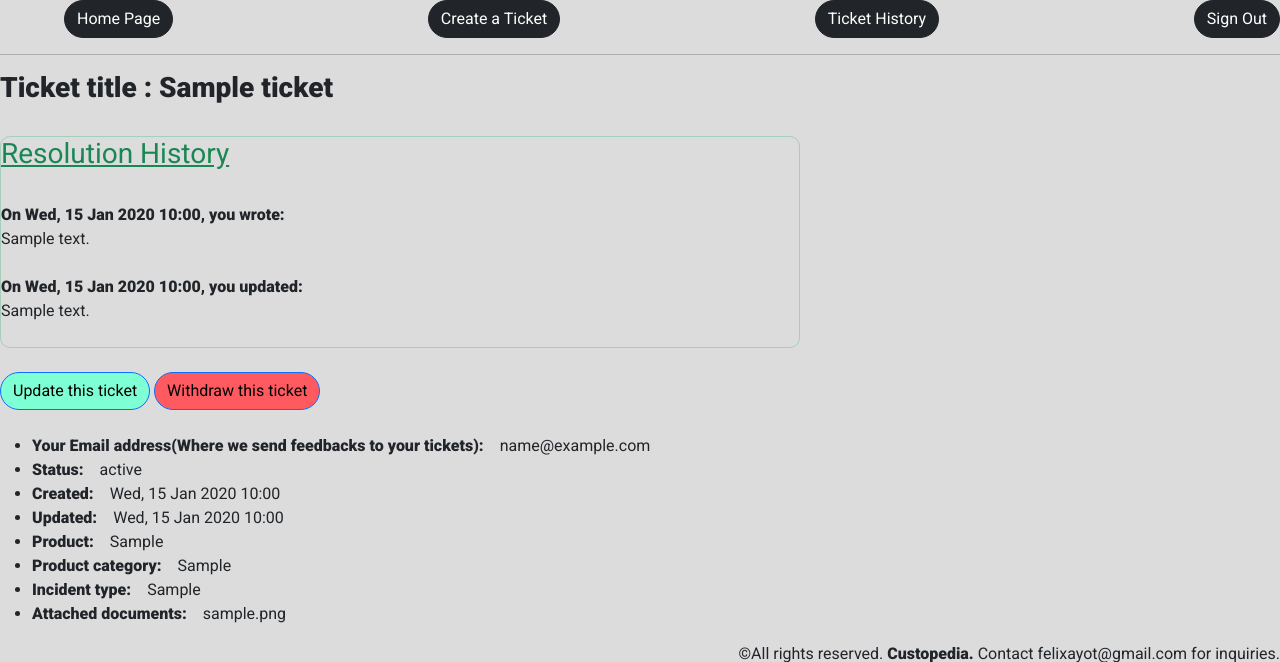
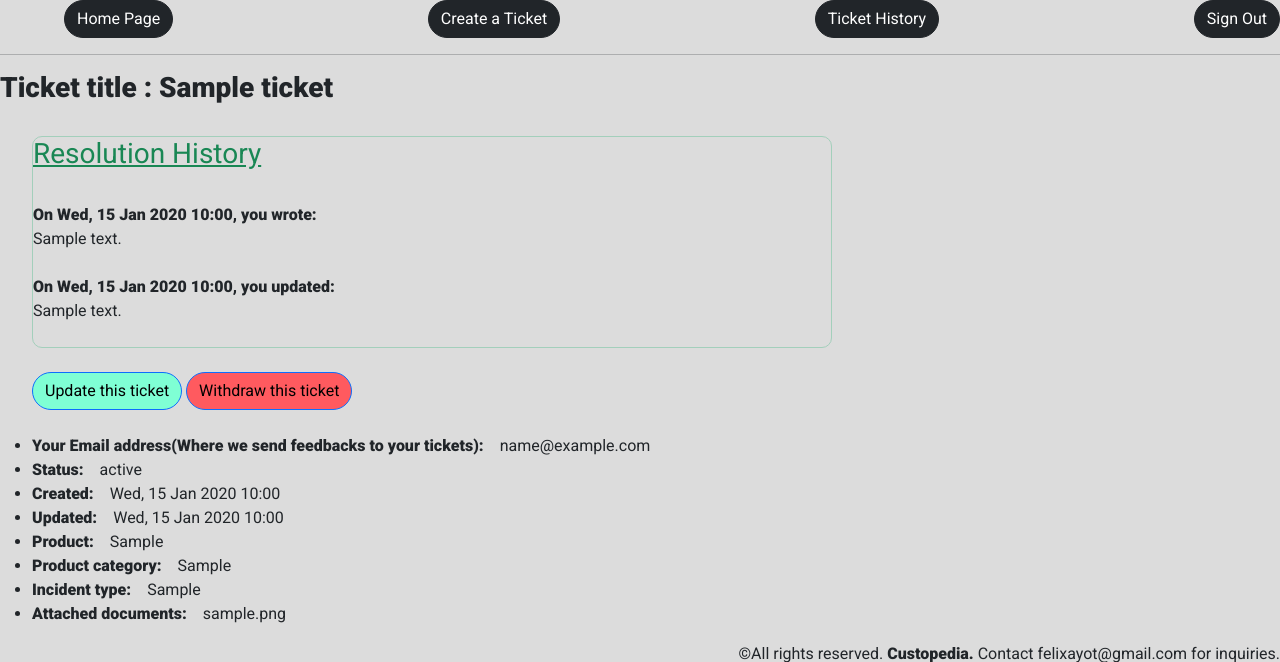
Before and after one commit to felixayot/custopedia, a Flask app: page /ticket_history/1 in a window 1280 px wide. Shown: the part 74-736 px from the top of the page. Run offline with Flask 3, Linux system fonts and the light colour scheme; a user stored in the database is signed in; tables that the repository leaves empty hold one stand-in row (values such as "Sample post").

Commit message:
Upload more modifications with better features

```diff
--- a/app/templates/ticket.html
+++ b/app/templates/ticket.html
@@ -2,7 +2,7 @@
 <div>
   <h3><strong>Ticket title : {{ ticket.title }}</strong></h3>
 </div><br>
-<div class="border border-success-subtle" style="border-radius: 10px; width: 50em;">
+<div class="border border-success-subtle" style="border-radius: 10px; width: 50em; margin-left: 2em">
   <h3 style="text-decoration: underline;" class="text-success">Resolution History</h3><br>
   {% if updated_ticket %}
   <div>
@@ -25,7 +25,7 @@
   <div>{{ ticket.description }}</div><br>
   {% endif %}
 </div><br>
-  <a class="btn btn-primary" href="{{ url_for('tickets.update_ticket', ticket_id=ticket.id) }}" style="background-color:aquamarine; border-radius: 20px; color:black">Update this ticket</a>
+  <a class="btn btn-primary" href="{{ url_for('tickets.update_ticket', ticket_id=ticket.id) }}" style="background-color:aquamarine; border-radius: 20px; color:black; margin-left: 2em;">Update this ticket</a>
   <a class="btn btn-primary" href="{{ url_for('tickets.resolve_ticket', ticket_id=ticket.id) }}" style="background-color:#FF5A5F; border-radius: 20px; color:black">Withdraw this ticket</a>
 
   <div><br>
--- a/app/templates/update_ticket.html
+++ b/app/templates/update_ticket.html
@@ -1,5 +1,5 @@
 {% extends 'base.html' %} {% block content %}
-<h1>Update ticket</h1>
+<h1 style="margin-left: 2em">Update ticket</h1>
 <form action="" method="POST" novalidate>
     {{ form.hidden_tag() }}
     <div class="form-group" style="margin-left: 2em; margin-right: 30em;">
--- a/config.py
+++ b/config.py
@@ -7,7 +7,7 @@ load_dotenv(os.path.join(basedir, '.env'))
 
 
 class Config(object):
-    SECRET_KEY = os.getenv('SECRET_KEY') or 'crack-me-95'
+    SECRET_KEY = os.getenv('SECRET_KEY')
     SQLALCHEMY_DATABASE_URI = os.getenv('DATABASE_URL') or \
         'sqlite:///' + os.path.join(basedir, 'custopedia.db')
     SQLALCHEMY_TRACK_MODIFICATIONS = False
```
Also changed, not shown: custopedia.db.
